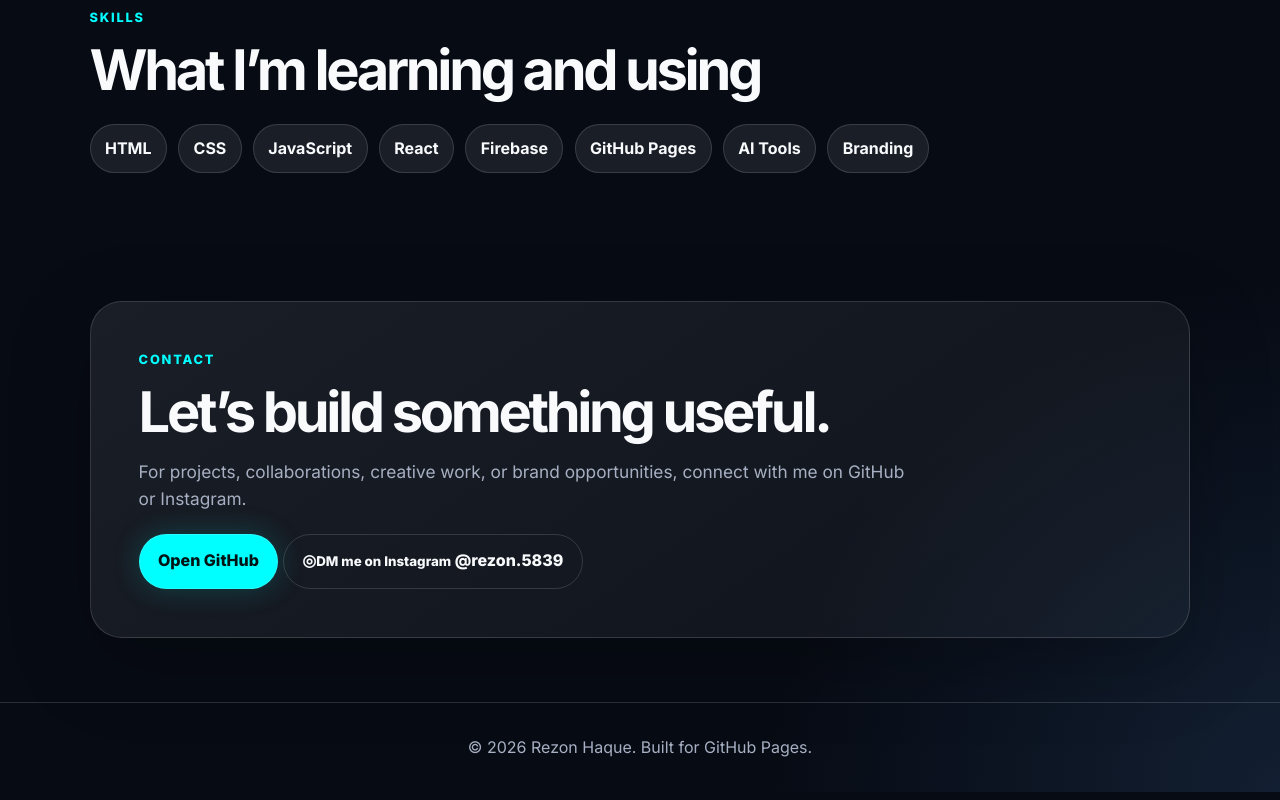
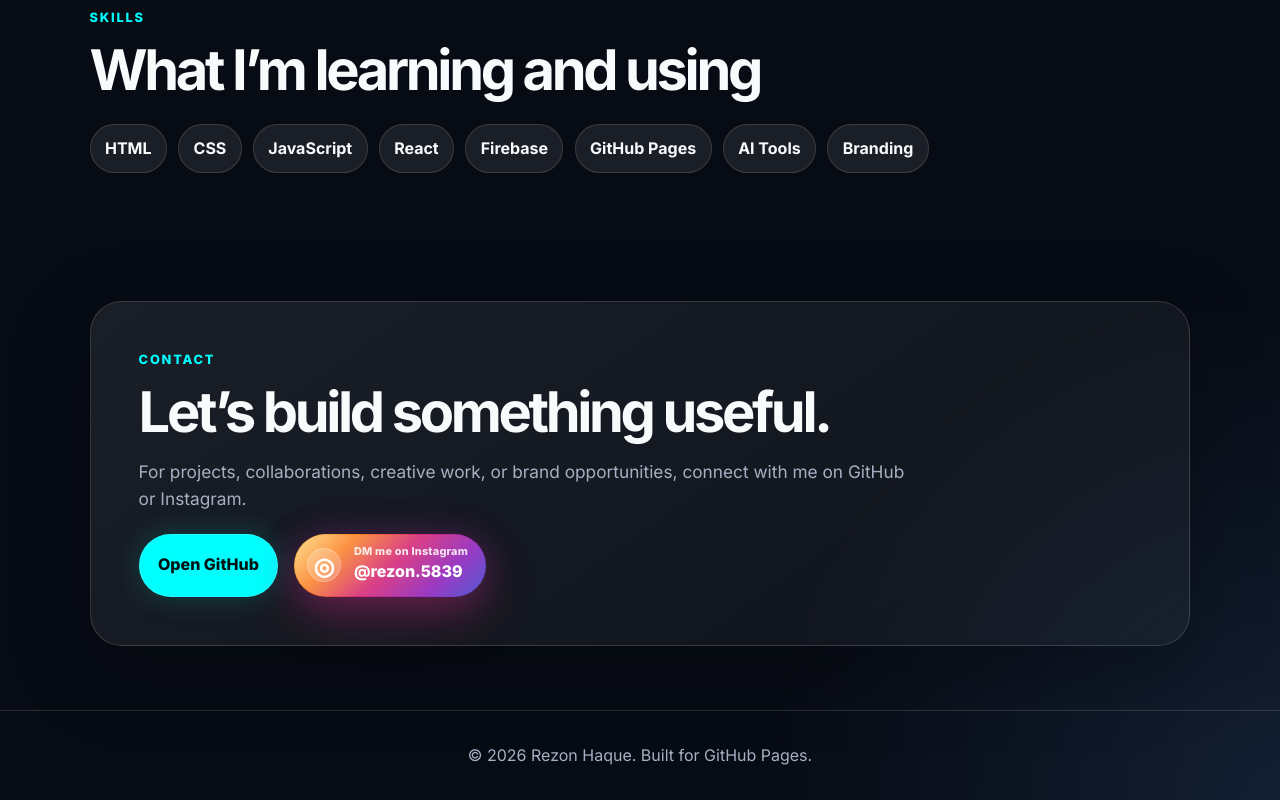
Before and after one commit to Rezon-Dev/Rezon-Portfolio, a plain HTML site: page index.html in a window 1280 px wide. Shown: the part 1529-2329 px from the top of the page. Drawn offline with Linux system fonts and the light colour scheme.

Commit message:
Style Instagram contact button

```diff
--- a/style.css
+++ b/style.css
@@ -110,7 +110,8 @@ a {
   margin-bottom: 2rem;
 }
 
-.hero-actions {
+.hero-actions,
+.contact-actions {
   display: flex;
   gap: 1rem;
   flex-wrap: wrap;
@@ -140,6 +141,51 @@ a {
 .secondary {
   background: var(--card);
   color: var(--text);
+}
+
+.instagram {
+  position: relative;
+  gap: 0.8rem;
+  padding: 0.75rem 1.15rem 0.75rem 0.78rem;
+  overflow: hidden;
+  border: 0;
+  color: #ffffff;
+  background: linear-gradient(135deg, #feda75, #fa7e1e, #d62976, #962fbf, #4f5bd5);
+  box-shadow: 0 18px 45px rgba(214, 41, 118, 0.34), 0 0 35px rgba(150, 47, 191, 0.22);
+}
+
+.instagram::before {
+  content: "";
+  position: absolute;
+  inset: 1px;
+  border-radius: inherit;
+  background: linear-gradient(135deg, rgba(255, 255, 255, 0.22), rgba(255, 255, 255, 0));
+  pointer-events: none;
+}
+
+.instagram span {
+  position: relative;
+  z-index: 1;
+}
+
+.instagram small {
+  display: block;
+  font-size: 0.68rem;
+  line-height: 1;
+  opacity: 0.86;
+  letter-spacing: 0.02em;
+  margin-bottom: 0.15rem;
+}
+
+.ig-icon {
+  width: 2.15rem;
+  height: 2.15rem;
+  display: grid;
+  place-items: center;
+  border-radius: 50%;
+  background: rgba(255, 255, 255, 0.22);
+  font-size: 1.5rem;
+  box-shadow: inset 0 0 0 1px rgba(255, 255, 255, 0.22);
 }
 
 .hero-card,
```
